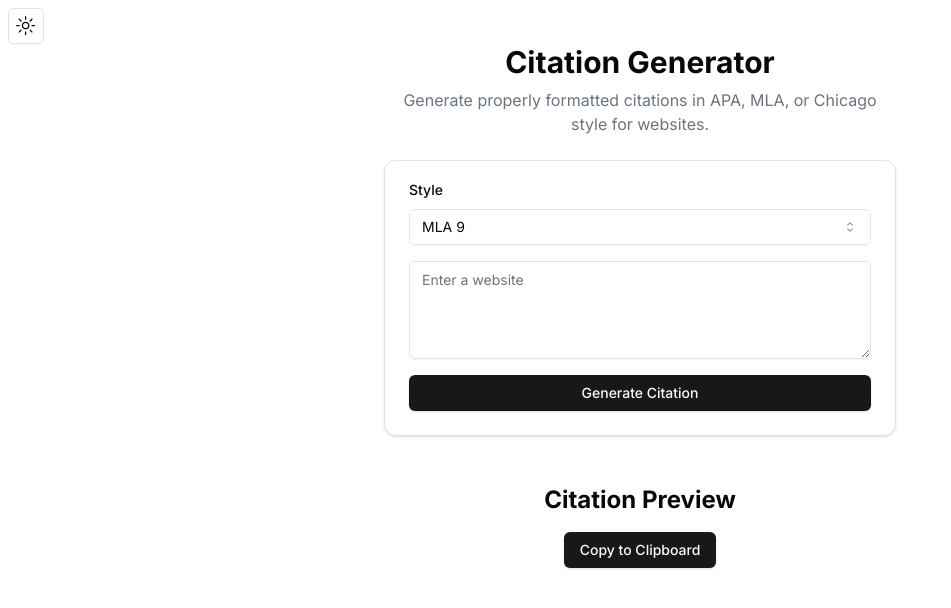
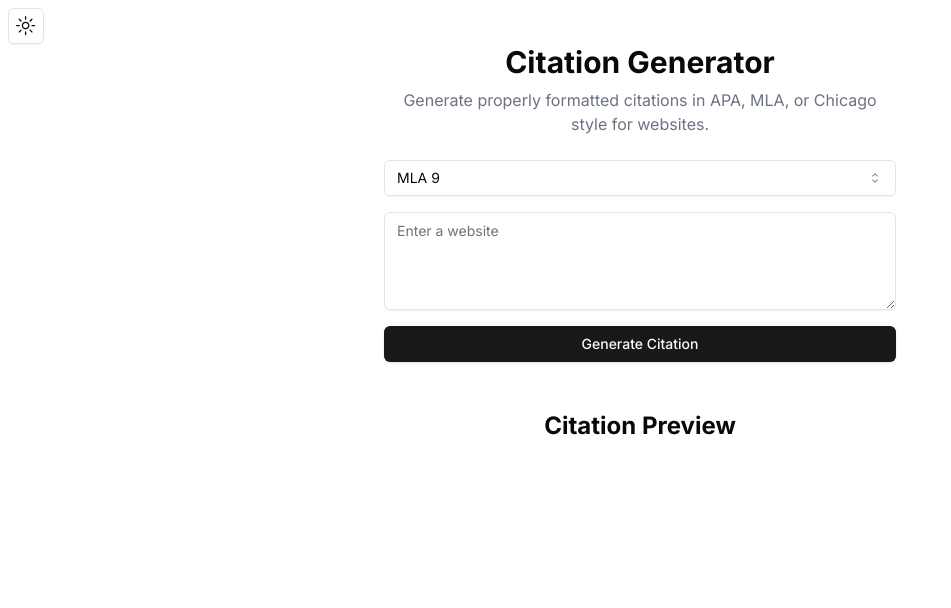
Before and after one commit to Selyss/citify, a Next.js app: page / in a window 1280 px wide. Shown: the top 608 px of the page, without its empty margins (0-951 px from the left). Built offline with nearby package versions, Linux system fonts and the light colour scheme.

Commit message:
remove extras

```diff
--- a/components/citation-form.tsx
+++ b/components/citation-form.tsx
@@ -4,14 +4,13 @@ import qs from "qs";
 
 import { Textarea } from "@/components/ui/textarea";
 
+import { CopyButton } from "@/components/copy-button";
 import { Button } from "@/components/ui/button";
-import { Card, CardContent } from "@/components/ui/card";
 import {
   Form,
   FormControl,
   FormField,
   FormItem,
-  FormLabel,
   FormMessage,
 } from "@/components/ui/form";
 import {
@@ -127,19 +126,13 @@ export function CitationForm() {
           for websites.
         </p>
       </div>
-      <Card className="pt-4">
-        <CardContent>
       <Form {...web_form}>
-            <form
-              onSubmit={web_form.handleSubmit(onSubmit)}
-              className="space-y-4"
-            >
+        <form onSubmit={web_form.handleSubmit(onSubmit)} className="space-y-4">
           <FormField
             control={web_form.control}
             name="style"
             render={({ field }) => (
               <FormItem>
-                    <FormLabel>Style</FormLabel>
                 <Select
                   onValueChange={field.onChange}
                   defaultValue={field.value}
@@ -186,8 +179,6 @@ export function CitationForm() {
           </Button>
         </form>
       </Form>
-        </CardContent>
-      </Card>
       <div className="space-y-2 pt-6 text-center">
         <h2 className="text-2xl font-bold">Citation Preview</h2>
         <div className="space-y-4">
@@ -202,7 +193,7 @@ export function CitationForm() {
               )
             )}
         </div>
-        <Button onClick={copyToClipboard}>Copy to Clipboard</Button>
+        <CopyButton></CopyButton>
       </div>
     </div>
   );
```
Lines whose indentation alone changed are shown as unchanged.
